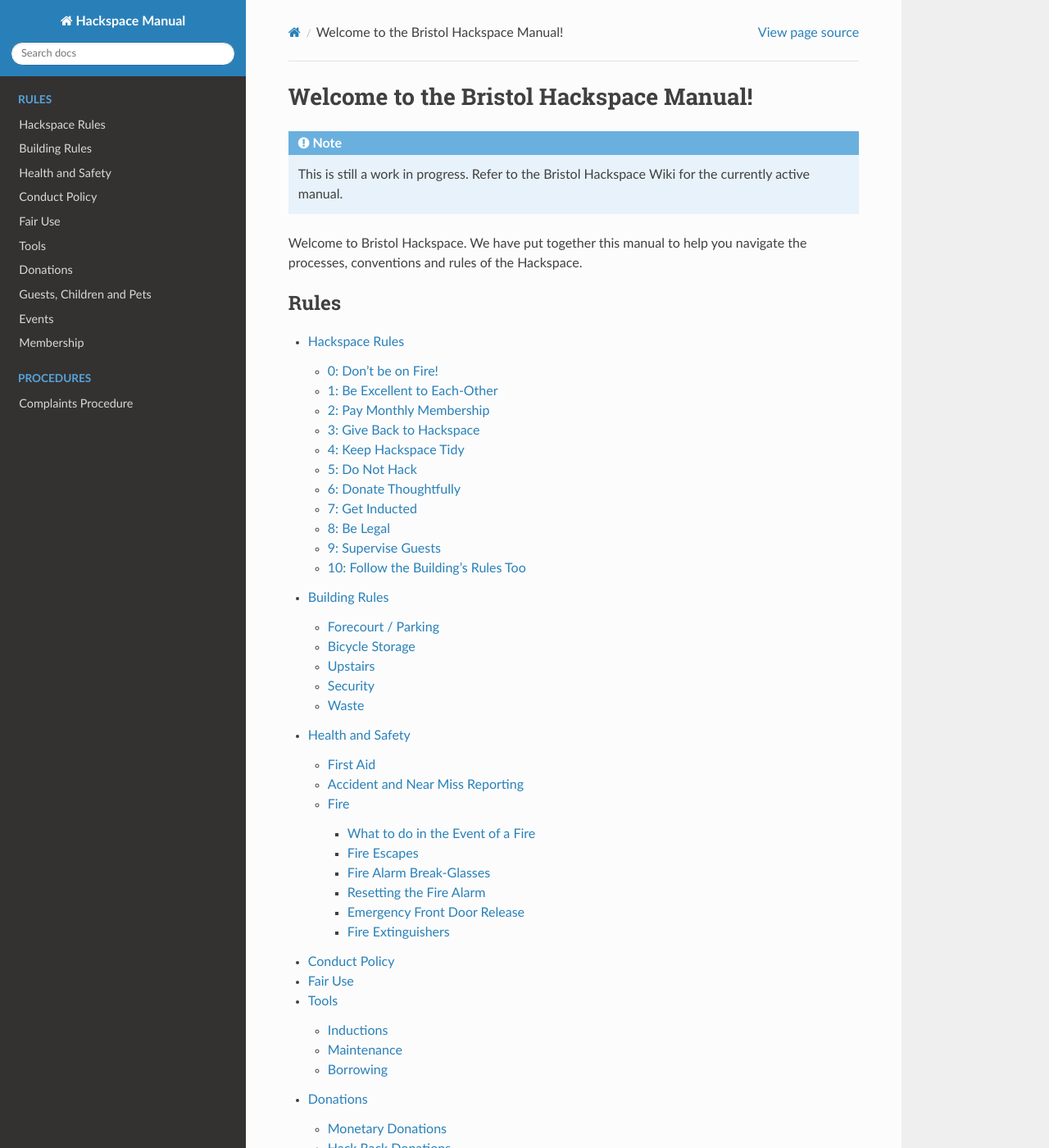
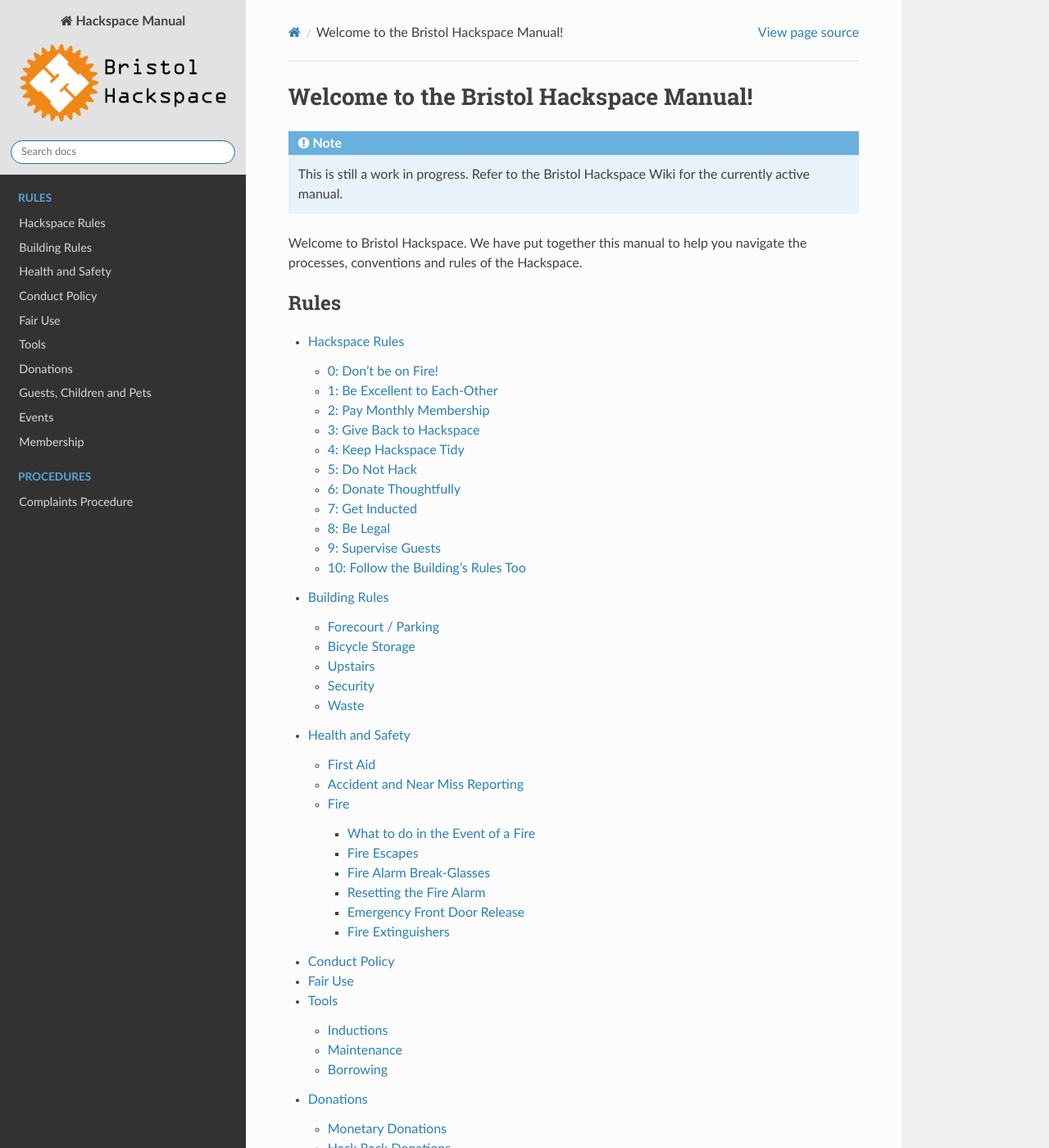
Before and after one commit to bristolhackspace/manual, a Sphinx documentation site: the page built from source/index.rst, in a window 1280 px wide and 1400 px high. Shown: the whole window at 82% size. Built offline with Sphinx 7.4.7 and the Read the Docs theme 3.1.0, drawn with Linux system fonts in a browser that asks for light colours; pages that are not in the unit, such as notebooks, are missing from menus.

Commit message:
Theme tweaks

```diff
--- /dev/null
+++ b/source/_static/custom.css
@@ -0,0 +1,7 @@
+.wy-side-nav-search {
+    background-color: #e2e2e2;
+}
+
+.wy-side-nav-search a {
+    color: #404040;
+}
--- a/source/conf.py
+++ b/source/conf.py
@@ -26,3 +26,7 @@
 
 html_theme = 'sphinx_rtd_theme'
 html_static_path = ['_static']
+html_logo = '_static/logo title.png'
+
+def setup(app):
+    app.add_css_file("custom.css")
```
Also changed, not shown: source/_static/logo title.png (added), source/_static/logo title.svg (added).
